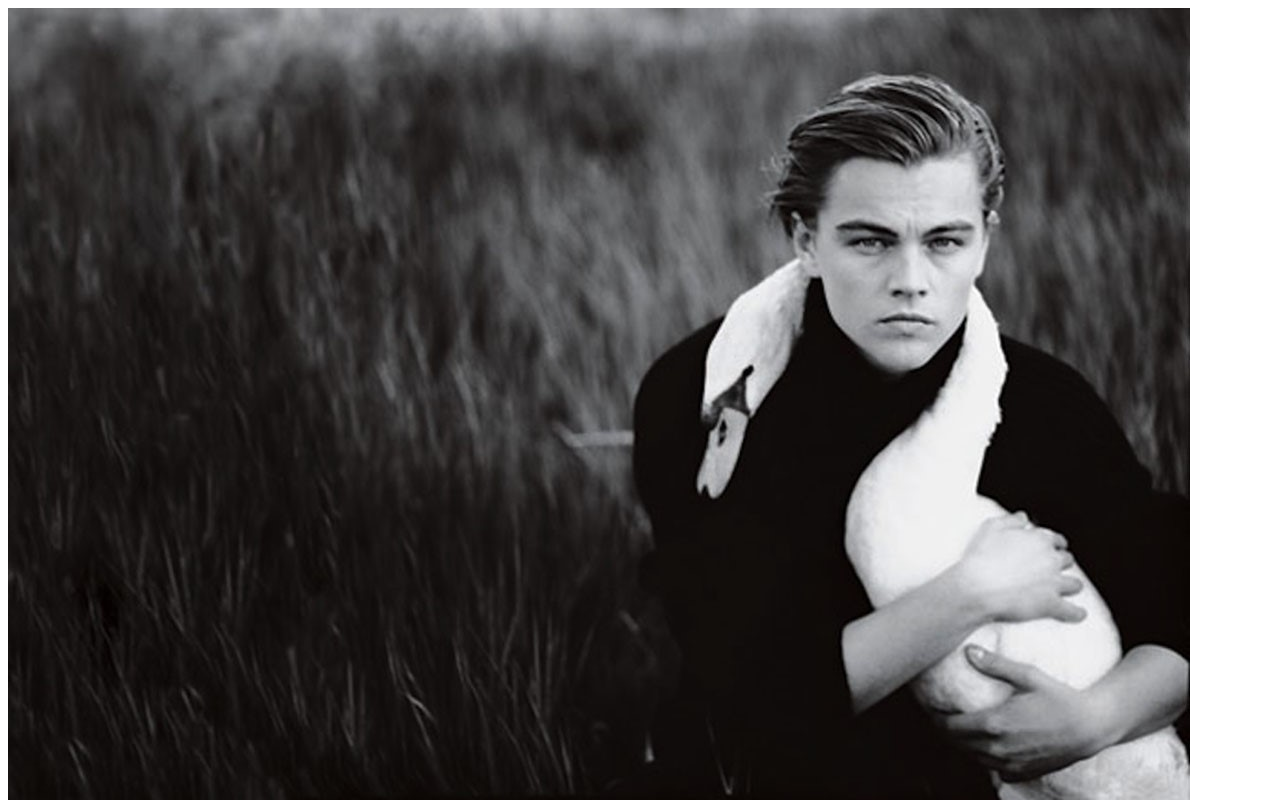
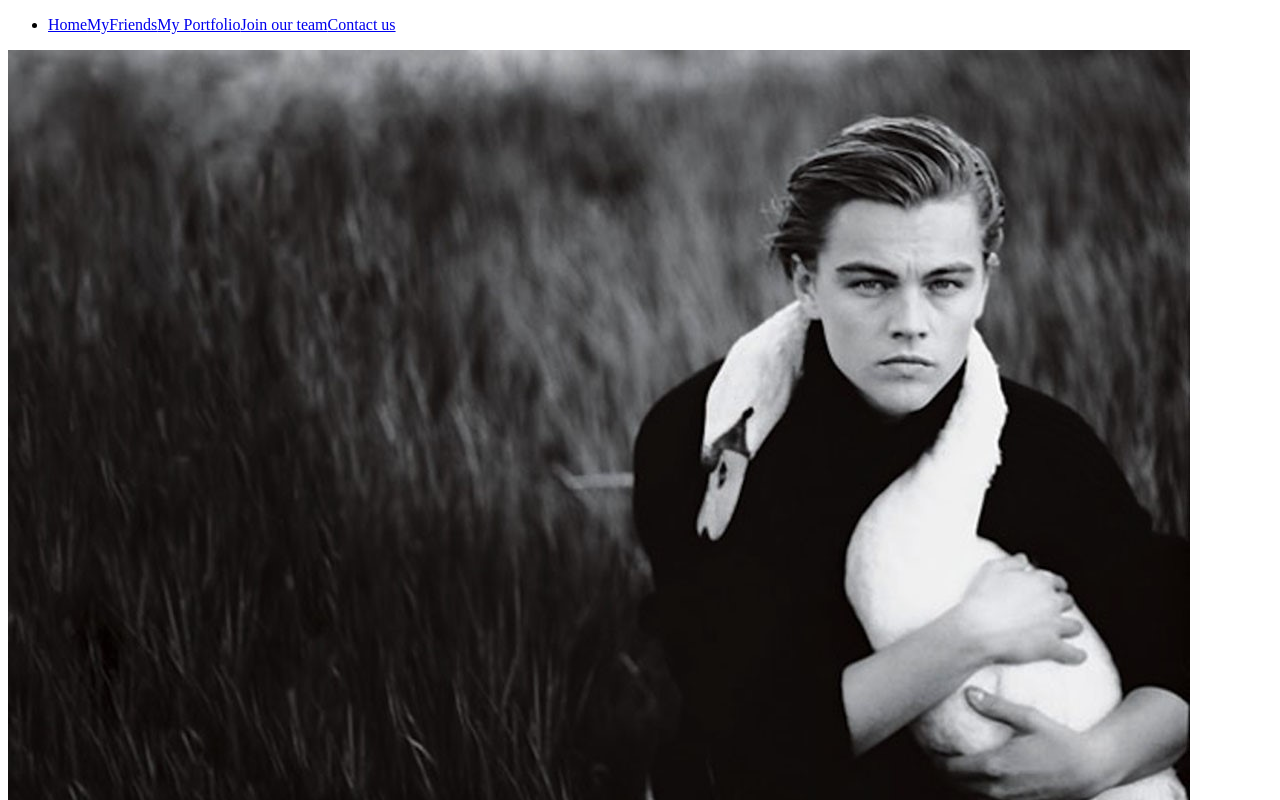
Before and after one commit to Khaanh/MeAndMyFriendsTS, a React (Create React App) app in the folder client/: page / in a window 1280 px wide. Shown: the top 800 px of the page. Built offline with nearby package versions, Linux system fonts and the light colour scheme.

Commit message:
add Router & Link

```diff
--- a/client/src/App.tsx
+++ b/client/src/App.tsx
@@ -1,21 +1,27 @@
-import { Route, Routes } from "react-router-dom";
+import { Outlet, Route, Routes } from "react-router-dom";
 import Home from "./components/Home";
 import Navigation from "./components/Navigation";
-import MyFriends from "./components/MyFriends";
-import MyPortfolio from "./components/MyPortfolio";
-import JoinOurTeam from "./components/JoinOurTeam";
-import ContactUs from "./components/ContactUs";
+import MyFriends from "./components/pages/MyFriends";
+import MyPortfolio from "./components/pages/MyPortfolio";
+import JoinOurTeam from "./components/pages/JoinOurTeam";
+import ContactUs from "./components/pages/ContactUs";
+import NotFoundPage from "./components/pages/NotFoundPage";
 
 function App() {
 	return (
 		<div className="App">
+			<header>
+				<Navigation />
 				<Routes>
-				<Route path="/" element={<Home />} />
+					<Route path="/" element={<Home />}></Route>
 					<Route path="/my-friends" element={<MyFriends />} />
 					<Route path="/my-portfolio" element={<MyPortfolio />} />
 					<Route path="/join-our-team" element={<JoinOurTeam />} />
 					<Route path="/contact-us" element={<ContactUs />} />
+					<Route path="*" element={<NotFoundPage />} />
 				</Routes>
+			</header>
+			<Outlet />
 		</div>
 	);
 }
--- a/client/src/components/Navigation.tsx
+++ b/client/src/components/Navigation.tsx
@@ -1,18 +1,20 @@
-import { useEffect, useState } from "react";
-
-interface NavObj {
-	id: number;
-	linkInfo: string;
-}
-
-const navList = ["my friends", "contact us", "join our team", "my portfolio"];
+import { useEffect } from "react";
+import { Link } from "react-router-dom";
 
 export default function Navigation() {
 	useEffect(() => {}, []);
 
 	return (
 		<nav className="text-2xl w-3/5 mx-auto">
-			<ul className="flex justify-center">Navigation</ul>
+			<ul className="flex justify-center">
+				<li>
+					<Link to={"/"}>Home</Link>
+					<Link to={"/my-friends"}>MyFriends</Link>
+					<Link to={"/my-portfolio"}>My Portfolio</Link>
+					<Link to={"/join-our-team"}>Join our team</Link>
+					<Link to={"/contact-us"}>Contact us</Link>
+				</li>
+			</ul>
 		</nav>
 	);
 }
--- /dev/null
+++ b/client/src/components/pages/NotFoundPage.tsx
@@ -0,0 +1,7 @@
+import React from "react";
+
+const NotFoundPage = () => {
+	return <div>NotFoundPage</div>;
+};
+
+export default NotFoundPage;
```
Also changed, not shown: client/src/components/pages/ContactUs.tsx (renamed from client/src/components/ContactUs.tsx), client/src/components/pages/JoinOurTeam.tsx (renamed from client/src/components/JoinOurTeam.tsx), client/src/components/pages/MyFriends.tsx (renamed from client/src/components/MyFriends.tsx), client/src/components/pages/MyPortfolio.tsx (renamed from client/src/components/MyPortfolio.tsx). Lines whose indentation alone changed are shown as unchanged.
